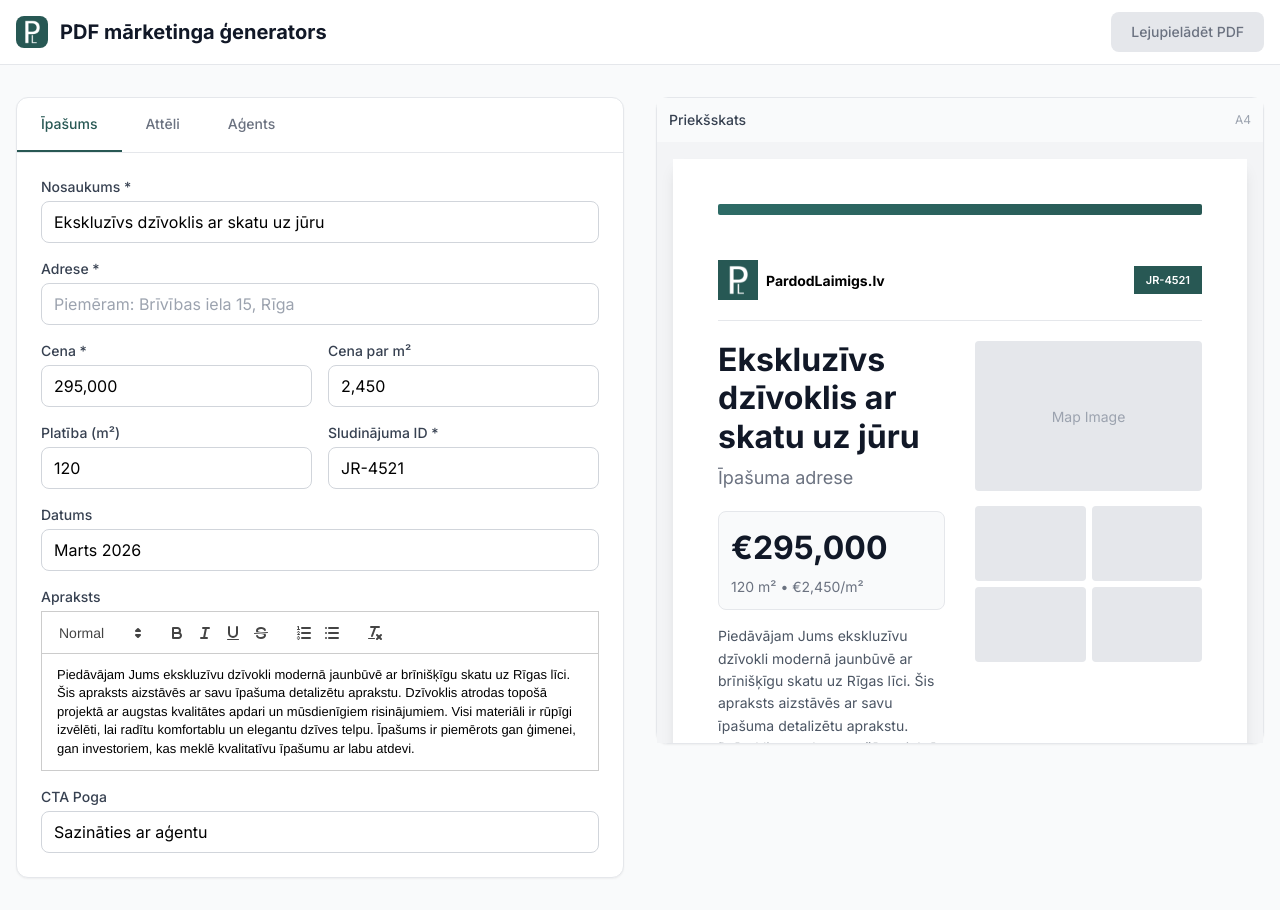
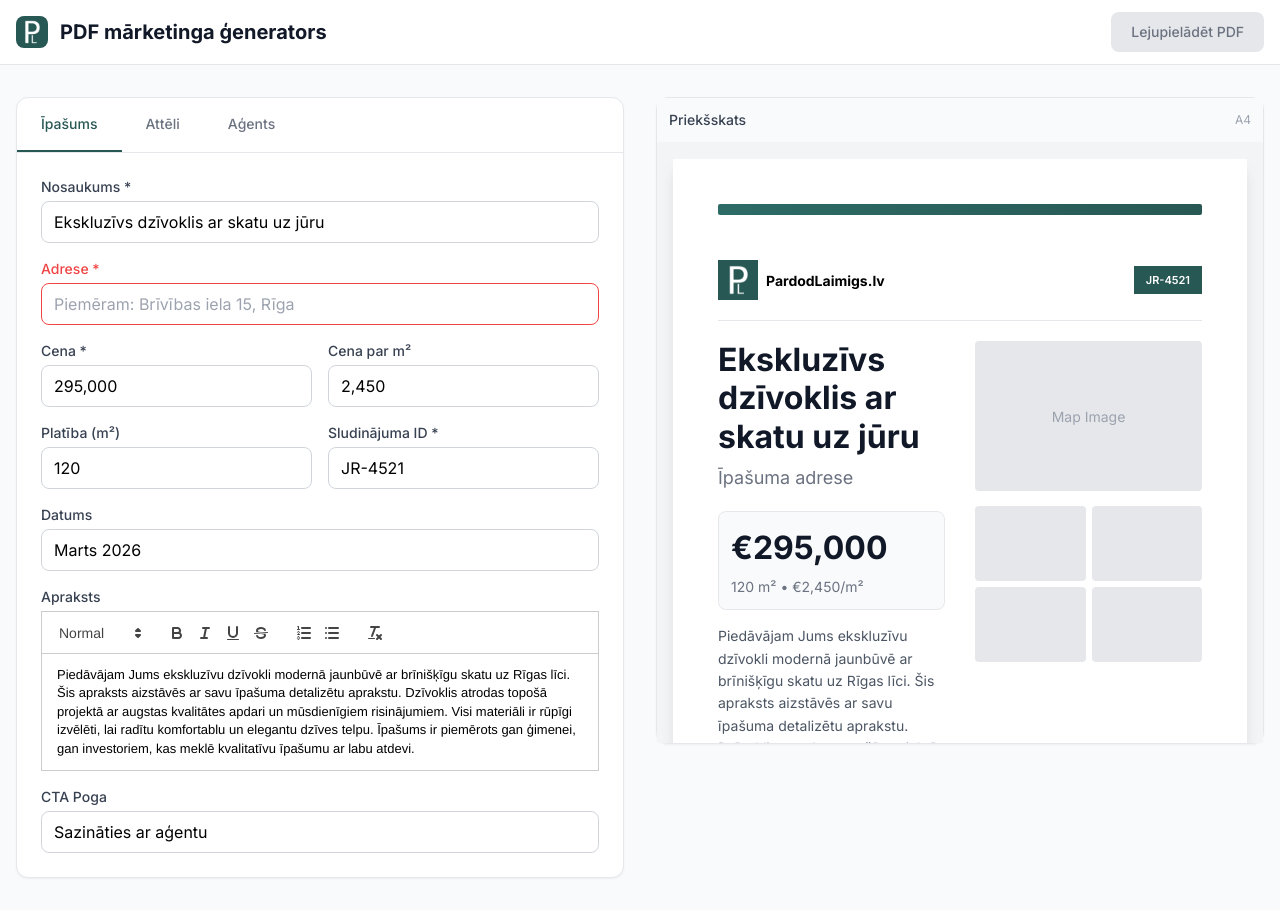
Before and after one commit to klavsveg99/real-estate-flyer-generator, a Next.js app: page / in a window 1280 px wide. Built offline with nearby package versions, Linux system fonts and the light colour scheme; what @react-pdf/renderer would draw is missing.

Commit message:
Fix address field validation - use field keys not display names
- getMissingFields now returns field keys (address, title, etc.) instead
  of display names
- Add getFieldDisplayName helper to convert keys to display names
- Update tooltip and alert to use display names for user-facing text

```diff
--- a/app/lib/utils.ts
+++ b/app/lib/utils.ts
@@ -24,6 +24,10 @@ export function isFormValid(listing: ListingData): boolean {
 
 export function getMissingFields(listing: ListingData): string[] {
   const required: (keyof ListingData)[] = ['title', 'address', 'price', 'listingId', 'agentName'];
+  return required.filter((field) => listing[field].trim() === '');
+}
+
+export function getFieldDisplayName(field: string): string {
   const fieldNames: Record<string, string> = {
     title: 'Nosaukums',
     address: 'Adrese',
@@ -31,7 +35,7 @@ export function getMissingFields(listing: ListingData): string[] {
     listingId: 'Sludinājuma ID',
     agentName: 'Aģenta vārds',
   };
-  return required.filter((field) => listing[field].trim() === '').map((field) => fieldNames[field] || field);
+  return fieldNames[field] || field;
 }
 
 export function generatePdfFilename(listingId: string): string {
--- a/app/page.tsx
+++ b/app/page.tsx
@@ -2,7 +2,7 @@
 
 import React, { useState, useCallback, useEffect } from 'react';
 import { FormState, defaultListing, ImageFile, ListingData } from '@/app/types';
-import { isFormValid, generatePdfFilename, getMissingFields, CACHE_BUST } from '@/app/lib/utils';
+import { isFormValid, generatePdfFilename, getMissingFields, getFieldDisplayName, CACHE_BUST } from '@/app/lib/utils';
 import { pdf } from '@react-pdf/renderer';
 import { FlyerPdfDocument } from './components/FlyerPdf';
 import dynamic from 'next/dynamic';
@@ -455,7 +455,7 @@ export default function Home() {
 
   const handleGeneratePdf = async () => {
     if (!isFormValid(formState.listing)) {
-      const missing = getMissingFields(formState.listing);
+      const missing = getMissingFields(formState.listing).map(getFieldDisplayName);
       alert(`Lūdzu, aizpildiet obligātos laukus:\n\n• ${missing.join('\n• ')}`);
       return;
     }
@@ -500,7 +500,7 @@ export default function Home() {
               <div className="absolute bottom-full mb-2 left-1/2 -translate-x-1/2 bg-gray-800 text-white text-xs rounded py-2 px-3 whitespace-nowrap z-50 min-w-[140px]">
                 <div className="font-semibold mb-1">Jāaizpilda:</div>
                 {getMissingFields(formState.listing).map((field, i) => (
-                  <div key={i} className="text-red-300">• {field}</div>
+                  <div key={i} className="text-red-300">• {getFieldDisplayName(field)}</div>
                 ))}
                 <div className="absolute top-full left-1/2 -translate-x-1/2 border-4 border-transparent border-t-gray-800" />
               </div>
```
